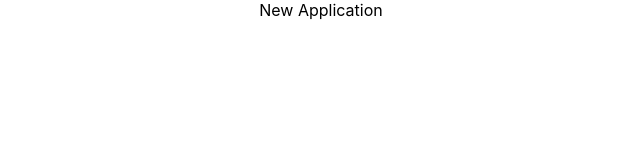
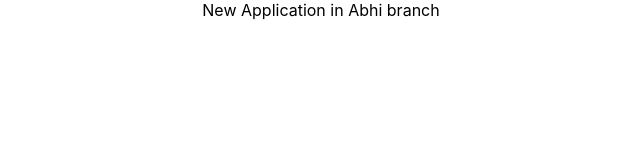
Before and after one commit to PathaAbhilaah/sample, a React (Create React App) app in the folder okayproject/: page / in a window 1280 px wide. Shown: the top 160 px of the page, without its empty margins (319-959 px from the left). Built offline with nearby package versions, Linux system fonts and the light colour scheme.

Commit message:
abhi branch changes in appjs file

```diff
--- a/okayproject/src/App.js
+++ b/okayproject/src/App.js
@@ -4,7 +4,7 @@ import './App.css';
 function App() {
   return (
     <div className="App">
-      New Application
+      New Application in Abhi branch
     </div>
   );
 }
```
